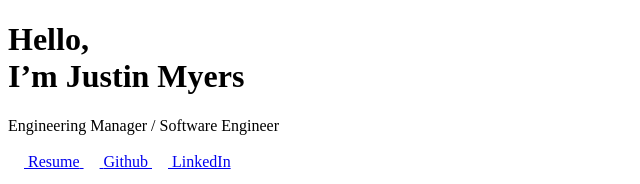
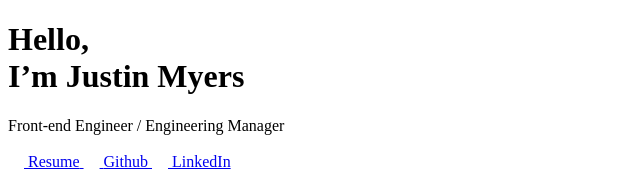
Before and after one commit to justindmyers/justindmyers.com, a website built with Parcel: page src/index.html in a window 1280 px wide. Shown: the top 184 px of the page, 0-640 px from the left. Built offline with nearby package versions, Linux system fonts and the light colour scheme.

Commit message:
Update job

```diff
--- a/src/index.html
+++ b/src/index.html
@@ -3,8 +3,8 @@
 
 <head>
     <meta charset="utf-8" />
-    <title>Justin D Myers | Engineering Manager | Software Engineer</title>
-    <meta name="description" content="Engineering Manager | Software Engineer" />
+    <title>Justin D Myers | Front-end Engineer / Engineering Manager</title>
+    <meta name="description" content="Front-end Engineer / Engineering Manager" />
     <meta name="author" content="Justin D Myers" />
     <meta name="viewport" content="width=device-width, initial-scale=1.0" />
 
@@ -26,7 +26,7 @@
 
                         <p
                             class="lg:w-2/3 mx-auto text-lg mt-8 print:mt-0 self-end leading-snug relative print:lg:w-auto">
-                            Engineering Manager / Software Engineer
+                            Front-end Engineer / Engineering Manager
                         </p>
                     </div>
 
```
Also changed, not shown: 1 other file.
